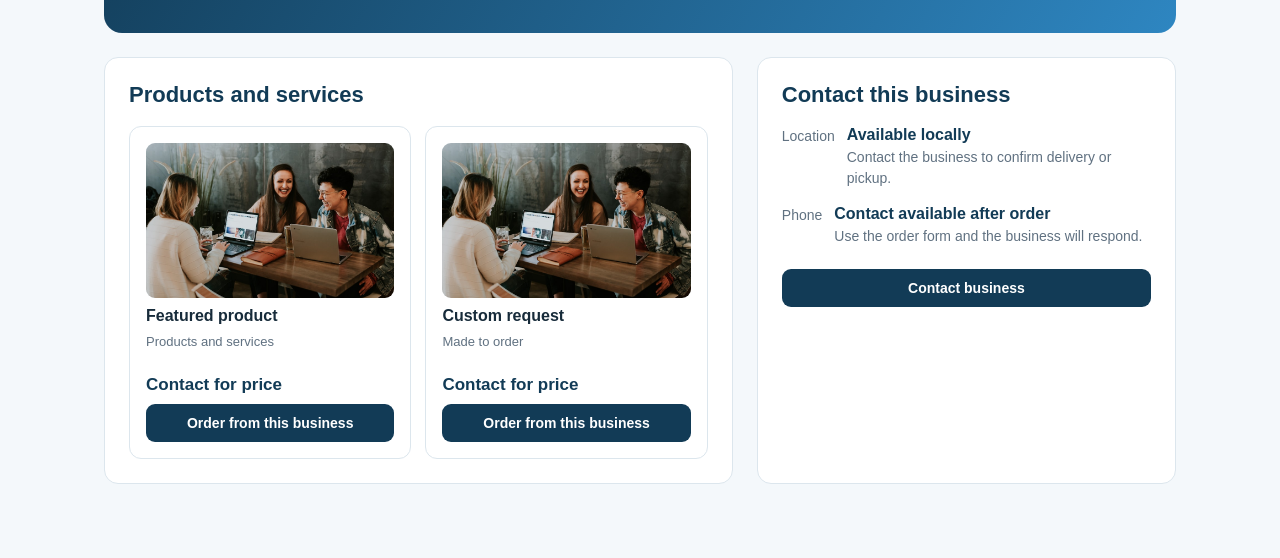
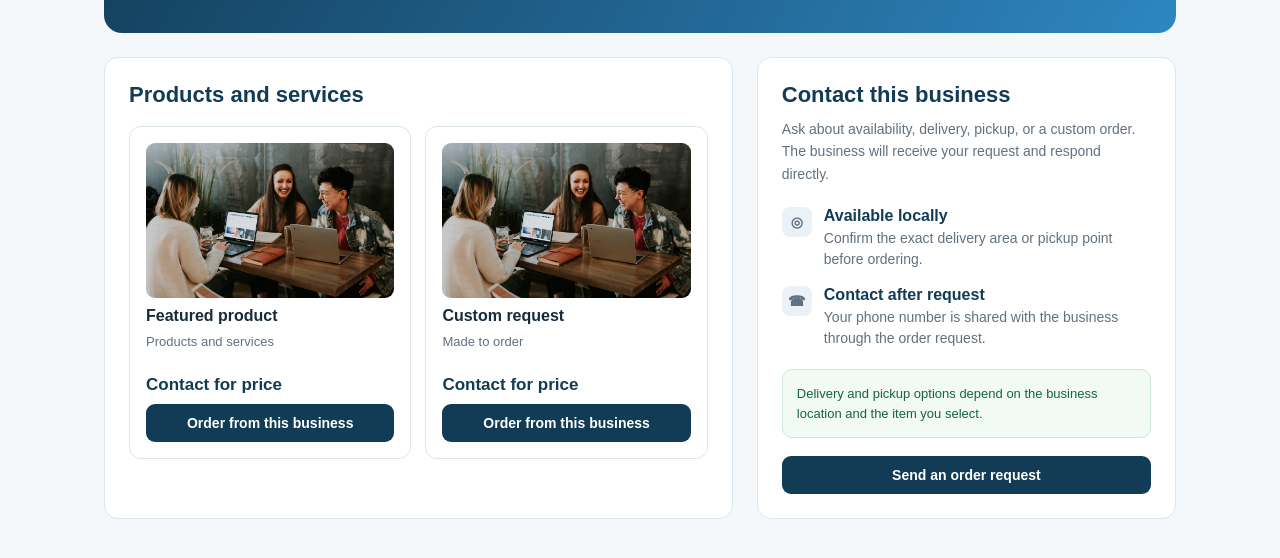
Before and after one commit to TravisDerry/VENDORA-AFRICA, a plain HTML site: page business.html in a window 1280 px wide. Shown: the part 314-872 px from the top of the page. Drawn offline with Linux system fonts and the light colour scheme.

Commit message:
Improve business contact section

```diff
--- a/business.html
+++ b/business.html
@@ -32,10 +32,13 @@
         .price { color: var(--navy); font-size: 17px; font-weight: 800; }
         button, .button { border: 0; border-radius: 9px; padding: 11px 14px; background: var(--navy); color: #fff; font-size: 14px; font-weight: 700; cursor: pointer; text-align: center; }
         button:hover, .button:hover { background: #0b2b40; }
+        .contact-intro { margin: -8px 0 22px; color: var(--muted); line-height: 1.6; font-size: 14px; }
         .details { display: grid; gap: 16px; }
-        .detail { display: flex; gap: 12px; align-items: start; }
+        .detail { display: grid; grid-template-columns: 30px 1fr; gap: 12px; align-items: start; }
+        .detail-icon { width: 30px; height: 30px; display: grid; place-items: center; border-radius: 8px; background: #eaf2f7; color: var(--navy); font-size: 15px; font-weight: 800; }
         .detail strong { display: block; margin-bottom: 3px; color: var(--navy); }
         .detail span { color: var(--muted); font-size: 14px; line-height: 1.5; }
+        .delivery-note { margin-top: 20px; padding: 14px; border: 1px solid #cfe8dc; border-radius: 10px; background: #f1faf5; color: #176342; font-size: 13px; line-height: 1.5; }
         .empty { color: var(--muted); line-height: 1.6; }
         dialog { width: min(460px, calc(100% - 32px)); border: 0; border-radius: 14px; padding: 0; box-shadow: 0 20px 70px rgba(15, 42, 60, .25); }
         dialog::backdrop { background: rgba(10, 31, 45, .55); }
@@ -60,7 +63,7 @@
         </section>
         <div class="layout">
             <section class="panel"><h2>Products and services</h2><div class="product-grid" id="products"></div></section>
-            <aside class="panel"><h2>Contact this business</h2><div class="details"><div class="detail"><span>Location</span><div><strong id="businessLocation">Available locally</strong><span>Contact the business to confirm delivery or pickup.</span></div></div><div class="detail"><span>Phone</span><div><strong id="businessPhone">Contact available after order</strong><span>Use the order form and the business will respond.</span></div></div></div><a class="button" id="callButton" href="#" style="display:block;margin-top:22px">Contact business</a></aside>
+            <aside class="panel"><h2>Contact this business</h2><p class="contact-intro">Ask about availability, delivery, pickup, or a custom order. The business will receive your request and respond directly.</p><div class="details"><div class="detail"><span class="detail-icon">&#9678;</span><div><strong id="businessLocation">Available locally</strong><span>Confirm the exact delivery area or pickup point before ordering.</span></div></div><div class="detail"><span class="detail-icon">&#9742;</span><div><strong id="businessPhone">Contact after request</strong><span id="businessPhoneNote">Your phone number is shared with the business through the order request.</span></div></div></div><div class="delivery-note">Delivery and pickup options depend on the business location and the item you select.</div><button class="button" id="callButton" type="button" style="display:block;width:100%;margin-top:18px">Send an order request</button></aside>
         </div>
     </main>
     <dialog id="orderDialog"><form class="dialog-body" method="dialog" id="orderForm"><h2>Request an order</h2><p id="orderProduct"></p><label for="customerName">Your name</label><input id="customerName" required /><label for="customerPhone">Phone number</label><input id="customerPhone" type="tel" required /><label for="customerNote">Note</label><textarea id="customerNote" placeholder="Quantity, delivery address, or any questions"></textarea><div class="dialog-actions"><button type="button" class="secondary" onclick="orderDialog.close()">Cancel</button><button type="submit">Send request</button></div><div class="notice" id="orderNotice" hidden>Order request saved. The business can now contact you.</div></form></dialog>
@@ -84,10 +87,13 @@
             document.getElementById('businessDescription').textContent = business.description || `Shop products and services from ${business.businessName || business.name}.`;
             document.getElementById('businessRating').textContent = Number(business.rating || 4.8).toFixed(1);
             document.getElementById('businessLocation').textContent = business.location?.city || business.country || 'Available locally';
-            document.getElementById('businessPhone').textContent = business.phoneNumber || 'Contact available after order';
+            const contactButton = document.getElementById('callButton');
+            document.getElementById('businessPhone').textContent = business.phoneNumber || 'Contact after request';
+            document.getElementById('businessPhoneNote').textContent = business.phoneNumber ? 'Call the business directly or send an order request.' : 'Your phone number is shared with the business through the order request.';
             const items = fallbackProducts[business.category] || [['Featured product', 'Products and services', 'Contact for price', 'other.jpg'], ['Custom request', 'Made to order', 'Contact for price', 'other.jpg']];
             products.innerHTML = items.map(item => `<article class="product"><img class="product-image" src="assets/products/${item[3]}" alt="${item[0]}" loading="lazy" /><h3>${item[0]}</h3><p>${item[1]}</p><span class="price">${item[2]}</span><button type="button" onclick="openOrder('${item[0].replace(/'/g, "\\'")}')">Order from this business</button></article>`).join('');
-            document.getElementById('callButton').href = business.phoneNumber ? `tel:${business.phoneNumber}` : '#orderDialog';
+            contactButton.textContent = business.phoneNumber ? 'Call or send a request' : 'Send an order request';
+            contactButton.onclick = () => business.phoneNumber ? window.location.href = `tel:${business.phoneNumber}` : openOrder('Contact request');
         }
         async function loadBusiness() {
             if (!params.get('id')) { renderBusiness(); return; }
```
